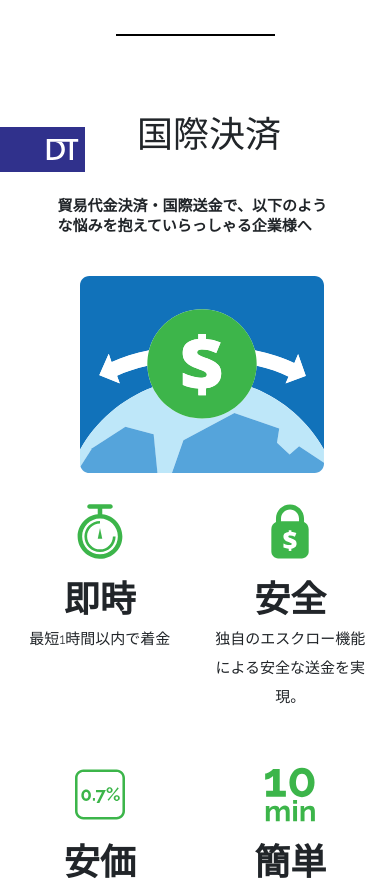
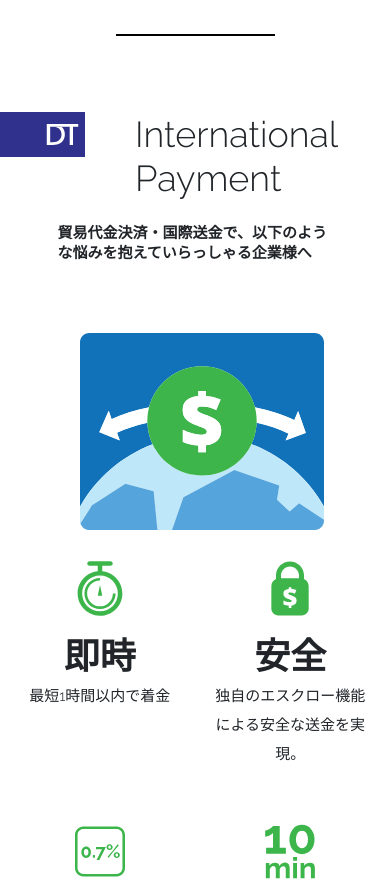
Before and after one commit to BolajiOlayinka/digitrad, a React (Create React App) app: page / in a window 390 px wide. Shown: the part 2254-3135 px from the top of the page. Built offline with nearby package versions, Linux system fonts and the light colour scheme; no server answers.

Commit message:
responsive payment section

```diff
--- a/src/Components/Payment.js
+++ b/src/Components/Payment.js
@@ -33,6 +33,7 @@ export default function Payment() {
           </DTSection>
           <div>
             <Title>国際決済</Title>
+            <SmallTitle>International Payment</SmallTitle>
           </div>
         </HeaderSection>
         <VisibleOnSmall>
@@ -272,6 +273,7 @@ const DTSection = styled.div`
     width: 180px;
   }
   @media (max-width: 576px) {
+    margin-top:0px;
     width: 85px;
   }
   @media (max-width: 425px) {
@@ -368,7 +370,9 @@ const VisibleOnSmall = styled.div`
   @media (min-width: 768px) {
     display: none;
   }
-`;
+  @media(max-width:768px){
+    margin-bottom:30px;
+  }`;
 const Highlight = styled.div`
   color: var(--mainGreen);
   @media (max-width: 768px) {
@@ -470,6 +474,12 @@ const Title = styled.div`
   width: 421px;
   margin-left: 50px;
   margin-bottom: 127px;
+  @media (min-width: 1024px) and (max-width: 1199px) {
+    margin-left: 282px;
+  }
+  @media (min-width: 1200px) {
+    margin-left: 222px;
+  }
   @media (min-width: 768px) and (max-width: 991px) {
     font-size: 60px;
     margin-bottom: 40px;
@@ -478,22 +488,26 @@ const Title = styled.div`
     width: 400px;
     margin-bottom: 40px;
   }
-  @media (max-width: 576px) {
-    font-size: 36px;
-    line-height: 44px;
-    width: 244px;
-    margin-left: 52px;
+  @media(max-width:576px){
+    display:none;
   }
-  @media (min-width: 1024px) and (max-width: 1199px) {
-    margin-left: 282px;
-  }
-  @media (min-width: 1200px) {
-    margin-left: 222px;
-  }
+
 `;
+const SmallTitle = styled.div `
+font-weight: 300;
+font-size: 36px;
+line-height: 44px;
+width:235px;
+margin-left:50px;
+margin-bottom:23px;
+@media(min-width:576.1px){
+  display:none;
+}
+
+
+`
 const TextBody = styled.div`
   width: 336px;
-  // height: 118px;
   font-weight: 300;
   font-size: 26px;
   line-height: 45px;
@@ -538,15 +552,8 @@ const ActionButton = styled.a`
     padding-top: 18px;
     padding-bottom: 18px;
   }
-  @media (max-width: 767.9px) {
-    margin-bottom: 70px;
-    height: 100%;
-    padding-top: 18px;
-    padding-bottom: 18px;
-    margin-top: 70px;
-  }
   @media (max-width: 576px) {
-    width: 239px;
+    padding:8px 34px;
   }
 `;
 const LineEnding = styled.hr`
```
